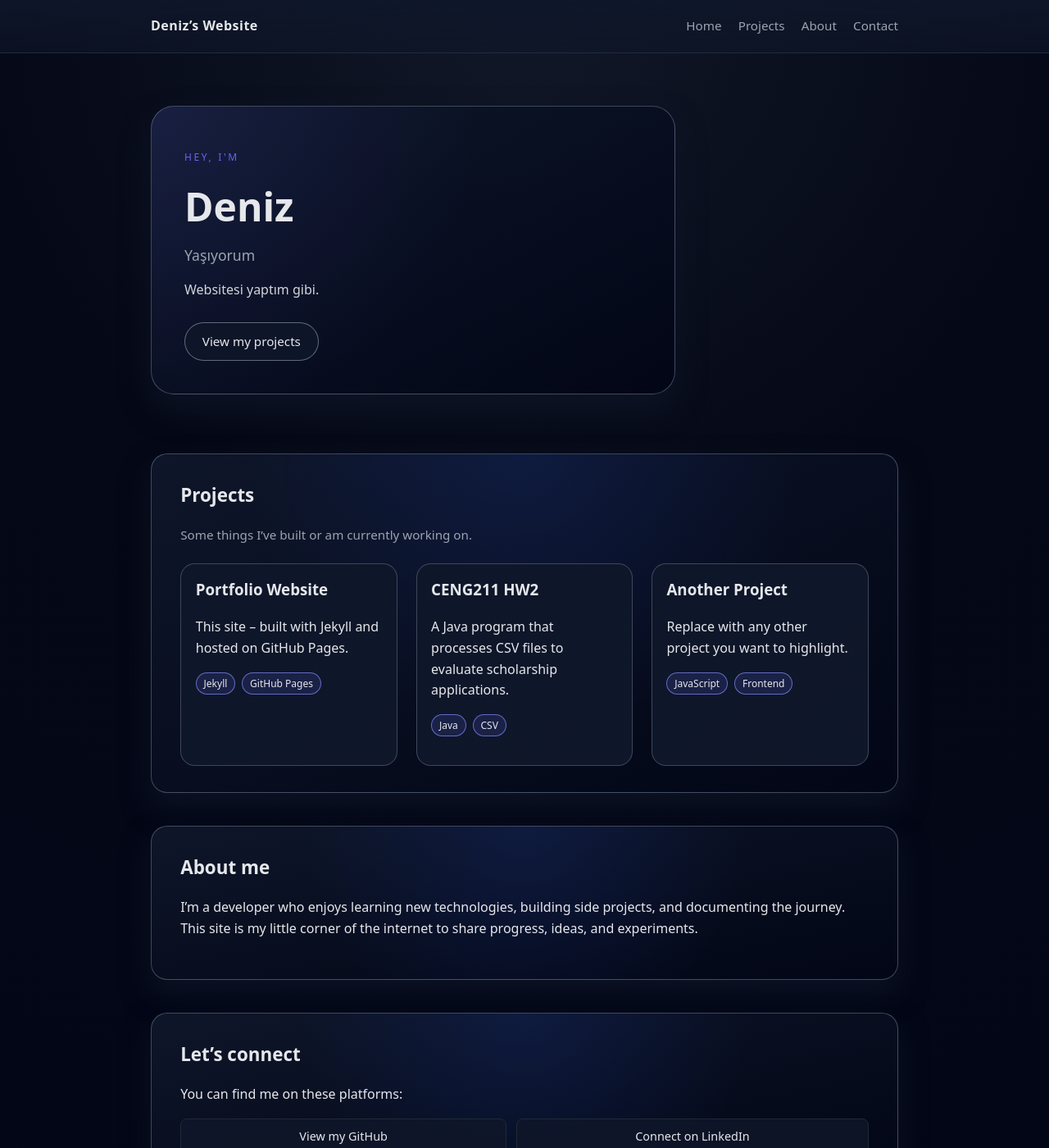
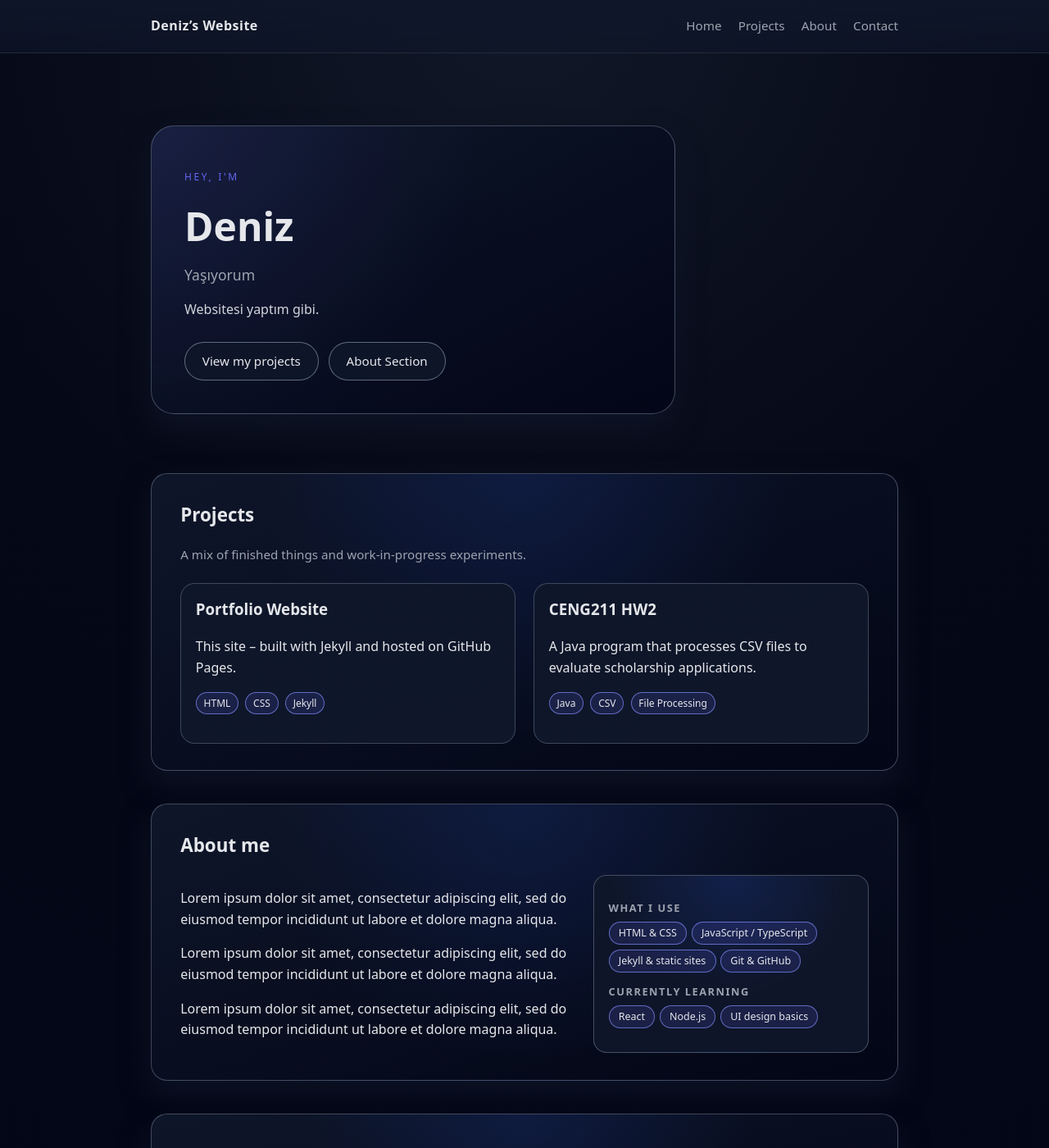
Before and after one commit to Deniz1923/Deniz1923.github.io, a Jekyll site: the page built from index.html, in a window 1280 px wide and 1400 px high. Shown: the whole window at 82% size. Built offline with Jekyll 4.4.1, drawn with Linux system fonts in a browser that asks for light colours.

Commit message:
Refactor project tags in projects.yml and enhance about section layout in index.html

```diff
--- a/_data/projects.yml
+++ b/_data/projects.yml
@@ -1,14 +1,15 @@
 - name: "Portfolio Website"
   description: "This site – built with Jekyll and hosted on GitHub Pages."
   link: "https://deniz1923.github.io"
-  tags: ["Jekyll", "GitHub Pages"]
+  tags:
+    - HTML
+    - CSS
+    - Jekyll
 
 - name: "CENG211 HW2"
   description: "A Java program that processes CSV files to evaluate scholarship applications."
   link: "https://github.com/Deniz1923/G14_CENG211_HW2"
-  tags: ["Java", "CSV"]
-
-- name: "Another Project"
-  description: "Replace with any other project you want to highlight."
-  link: "https://github.com/Deniz1923/another-repo"
-  tags: ["JavaScript", "Frontend"]
+  tags:
+    - Java
+    - CSV
+    - File Processing
--- a/assets/css/style.css
+++ b/assets/css/style.css
@@ -326,3 +326,65 @@ body {
   flex: 1 1 auto;
   text-align: center;
 }
+
+html {
+  scroll-behavior: smooth;
+}
+
+/* Main content wrapper */
+.site-main {
+  padding-top: 1.5rem;
+  padding-bottom: 2.5rem;
+}
+
+/* About section layout */
+
+.about-grid {
+  display: grid;
+  grid-template-columns: minmax(0, 2fr) minmax(0, 1.4fr);
+  gap: 1.5rem;
+  align-items: flex-start;
+}
+
+.about-meta {
+  border-radius: 1rem;
+  background: radial-gradient(circle at top, rgba(30, 64, 175, 0.25), transparent 55%),
+    rgba(15, 23, 42, 0.95);
+  border: 1px solid rgba(148, 163, 184, 0.4);
+  padding: 1rem 1.1rem;
+}
+
+.meta-title {
+  margin: 0.8rem 0 0.2rem;
+  font-size: 0.8rem;
+  text-transform: uppercase;
+  letter-spacing: 0.12em;
+  color: var(--text-muted);
+}
+
+/* Skill / pill lists */
+
+.pill-list {
+  list-style: none;
+  padding: 0;
+  margin: 0.4rem 0 0.8rem;
+  display: flex;
+  flex-wrap: wrap;
+  gap: 0.35rem;
+}
+
+.pill {
+  font-size: 0.78rem;
+  padding: 0.2rem 0.7rem;
+  border-radius: 999px;
+  background: var(--accent-soft);
+  border: 1px solid rgba(129, 140, 248, 0.7);
+}
+
+/* About layout on small screens */
+
+@media (max-width: 640px) {
+  .about-grid {
+    grid-template-columns: 1fr;
+  }
+}
--- a/index.html
+++ b/index.html
@@ -13,13 +13,14 @@ title: "Home"
     </p>
     <div class="hero-buttons">
       <a href="#projects" class="btn secondary">View my projects</a>
+      <a href="#about" class="btn secondary">About Section</a>
     </div>
   </div>
 </section>
 
 <section id="projects" class="block">
   <h2>Projects</h2>
-  <p class="section-subtitle">Some things I’ve built or am currently working on.</p>
+  <p class="section-subtitle">A mix of finished things and work-in-progress experiments.</p>
 
   <div class="cards">
     {% for project in site.data.projects %}
@@ -31,11 +32,21 @@ title: "Home"
           {{ project.name }}
           {% endif %}
         </h3>
+
+        {% if project.period or project.status %}
+        <p class="meta">
+          {% if project.period %}{{ project.period }}{% endif %}
+          {% if project.period and project.status %} · {% endif %}
+          {% if project.status %}{{ project.status }}{% endif %}
+        </p>
+        {% endif %}
+
         <p>{{ project.description }}</p>
+
         {% if project.tags %}
         <p class="tags">
           {% for tag in project.tags %}
-            <span class="tag">{{ tag }}</span>
+          <span class="tag">{{ tag }}</span>
           {% endfor %}
         </p>
         {% endif %}
@@ -46,11 +57,38 @@ title: "Home"
 
 <section id="about" class="block">
   <h2>About me</h2>
-  <p>
-    I’m a developer who enjoys learning new technologies, building side projects,
-    and documenting the journey. This site is my little corner of the internet
-    to share progress, ideas, and experiments.
-  </p>
+
+  <div class="about-grid">
+    <div>
+      <p>
+        Lorem ipsum dolor sit amet, consectetur adipiscing elit, sed do eiusmod tempor incididunt ut labore et dolore magna aliqua.
+      </p>
+      <p>
+        Lorem ipsum dolor sit amet, consectetur adipiscing elit, sed do eiusmod tempor incididunt ut labore et dolore magna aliqua.
+      </p>
+      <p>
+        Lorem ipsum dolor sit amet, consectetur adipiscing elit, sed do eiusmod tempor incididunt ut labore et dolore magna aliqua.
+      </p>
+    </div>
+
+    <aside class="about-meta">
+      <h3 class="meta-title">What I use</h3>
+      <ul class="pill-list">
+        <li class="pill">HTML &amp; CSS</li>
+        <li class="pill">JavaScript / TypeScript</li>
+        <li class="pill">Jekyll &amp; static sites</li>
+        <li class="pill">Git &amp; GitHub</li>
+      </ul>
+
+      <h3 class="meta-title">Currently learning</h3>
+      <ul class="pill-list">
+        <li class="pill">React</li>
+        <li class="pill">Node.js</li>
+        <li class="pill">UI design basics</li>
+      </ul>
+
+    </aside>
+  </div>
 </section>
 
 <section id="contact" class="block">
```
